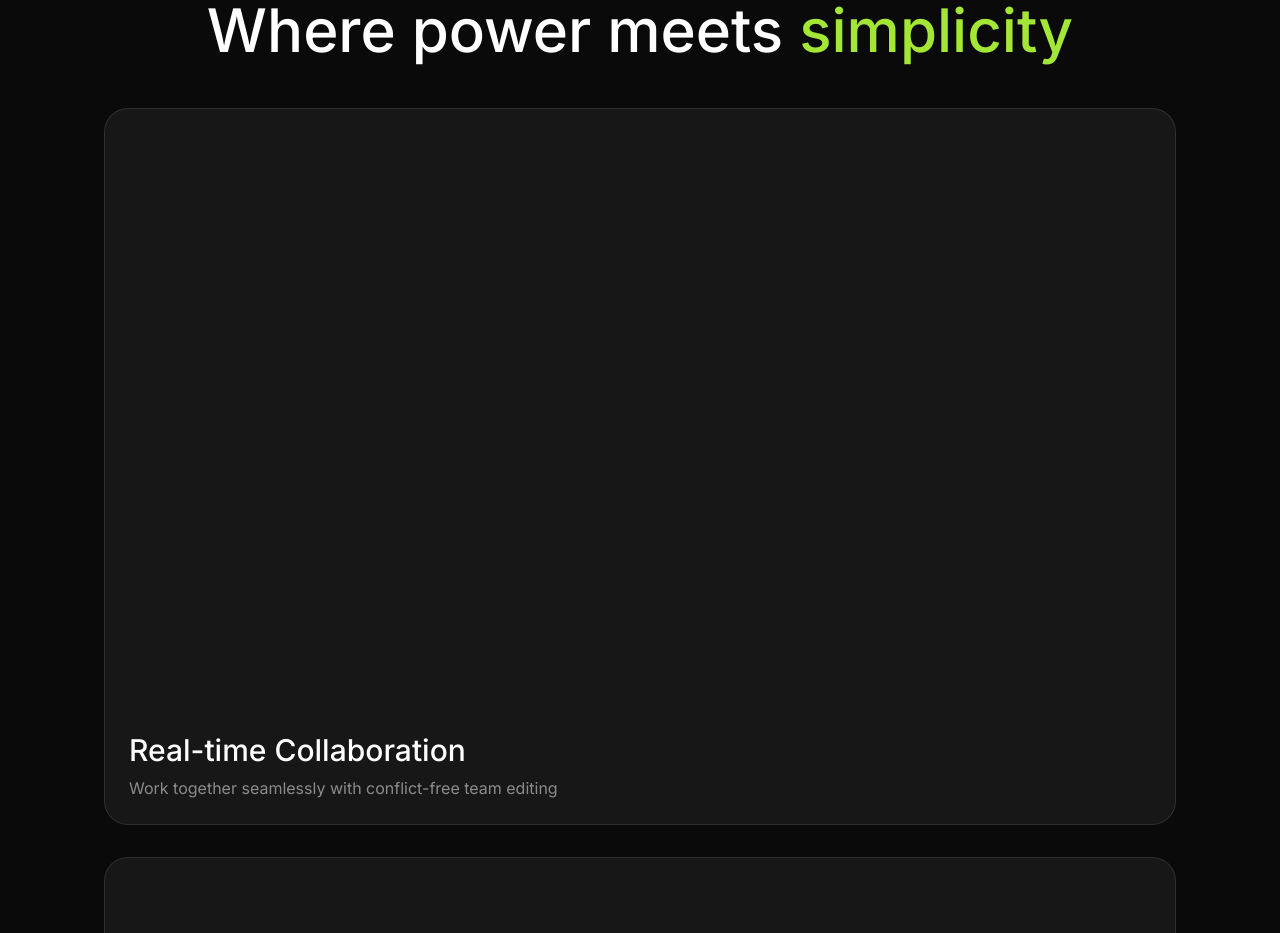
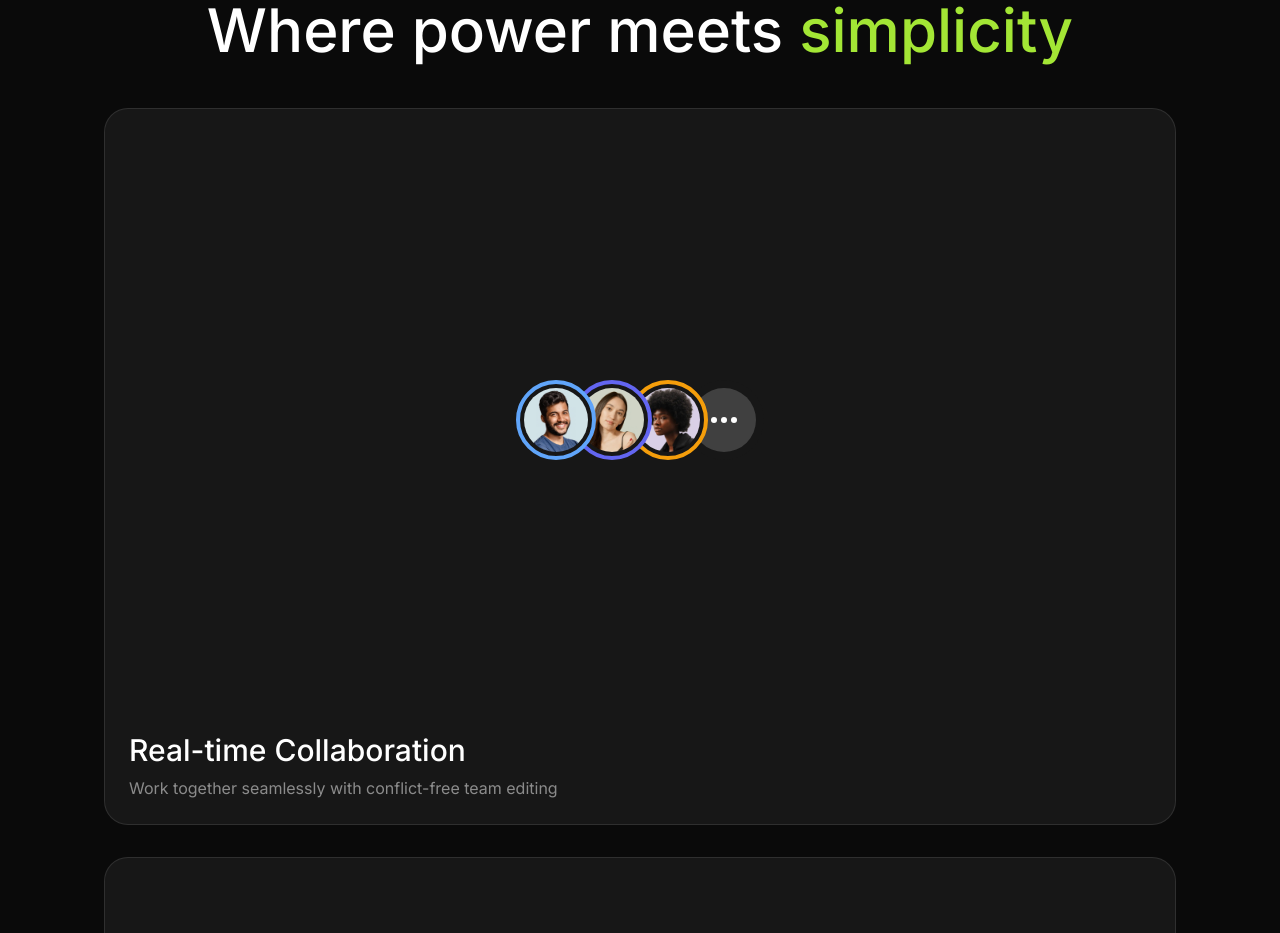
Before and after one commit to jahansid/Frontend_layers, a Next.js app: page / in a window 1280 px wide. Shown: the part 1880-2813 px from the top of the page. Built offline with nearby package versions, Linux system fonts and the light colour scheme.

Commit message:
Avatar component created for first feature card

```diff
--- /dev/null
+++ b/src/components/Avatar.tsx
@@ -0,0 +1,11 @@
+import { twMerge } from "tailwind-merge";
+import { HtmlHTMLAttributes } from "react";
+
+export default function Avatar(props: HtmlHTMLAttributes<HTMLDivElement>) {
+    const { children, className, ...otherProps } = props;
+    return (
+        <div className={twMerge(" size-20 rounded-full border-4 border-blue-400 overflow-hidden p-1 bg-neutral-900", className)} {...otherProps}>
+            {children}
+        </div>
+    );
+}
--- a/src/sections/Features.tsx
+++ b/src/sections/Features.tsx
@@ -1,6 +1,10 @@
 import FeatureCard from "@/components/FeatureCard";
 import Tag from "@/components/Tag";
-
+import avatar1 from "@/assets/images/avatar-ashwin-santiago.jpg";
+import avatar2 from "@/assets/images/avatar-florence-shaw.jpg";
+import avatar3 from "@/assets/images/avatar-lula-meyers.jpg";
+import Image from "next/image";
+import Avatar from "@/components/Avatar";
 const features = [
     "Asset Library",
     "Code Preview",
@@ -23,13 +27,59 @@ export default function Features() {
                     <span className=" text-lime-400">simplicity</span>
                 </h2>
                 <div className=" mt-12 grid grid-cols-1 gap-8">
+                    {/* First Feature Card */}
                     <FeatureCard
                         title="Real-time Collaboration"
                         description="Work together seamlessly with conflict-free team editing"
-                    />
-                    <FeatureCard title="Interactive Prototyping" description="Engage your clients with protypes that react to user actions"/>
-                    <FeatureCard title="Keyboard Quick Actions" description="Powerful commands to help you create designs more quickly"/>
-
+                    >
+                        <div className=" aspect-video flex items-center justify-center ">
+                            <Avatar className=" z-40">
+                                <Image
+                                    src={avatar1}
+                                    alt="avatar1"
+                                    className=" rounded-full"
+                                />
+                            </Avatar>
+                            <Avatar className=" -ml-6 border-indigo-500 z-30">
+                                <Image
+                                    src={avatar2}
+                                    alt="avatar2"
+                                    className=" rounded-full"
+                                />
+                            </Avatar>
+                            <Avatar className=" -ml-6 border-amber-500 z-20">
+                                <Image
+                                    src={avatar3}
+                                    alt="avatar3"
+                                    className=" rounded-full"
+                                />
+                            </Avatar>
+                            <Avatar className=" -ml-6 border-transparent">
+                                <div className=" size-full bg-neutral-700 rounded-full inline-flex items-center justify-center gap-1">
+                                    {Array.from({ length: 3 }).map((_, i) => (
+                                        <span
+                                            key={i}
+                                            className=" size-1.5 rounded-full bg-white inline-flex"
+                                        ></span>
+                                    ))}
+                                </div>
+                            </Avatar>
+                        </div>
+                    </FeatureCard>
+                    {/* second feature card */}
+                    <FeatureCard
+                        title="Interactive Prototyping"
+                        description="Engage your clients with protypes that react to user actions"
+                    >
+                        {" "}
+                    </FeatureCard>
+                    {/* third feature card */}
+                    <FeatureCard
+                        title="Keyboard Quick Actions"
+                        description="Powerful commands to help you create designs more quickly"
+                    >
+                        {" "}
+                    </FeatureCard>
                 </div>
                 <div>
                     {features.map((feature) => (
```
